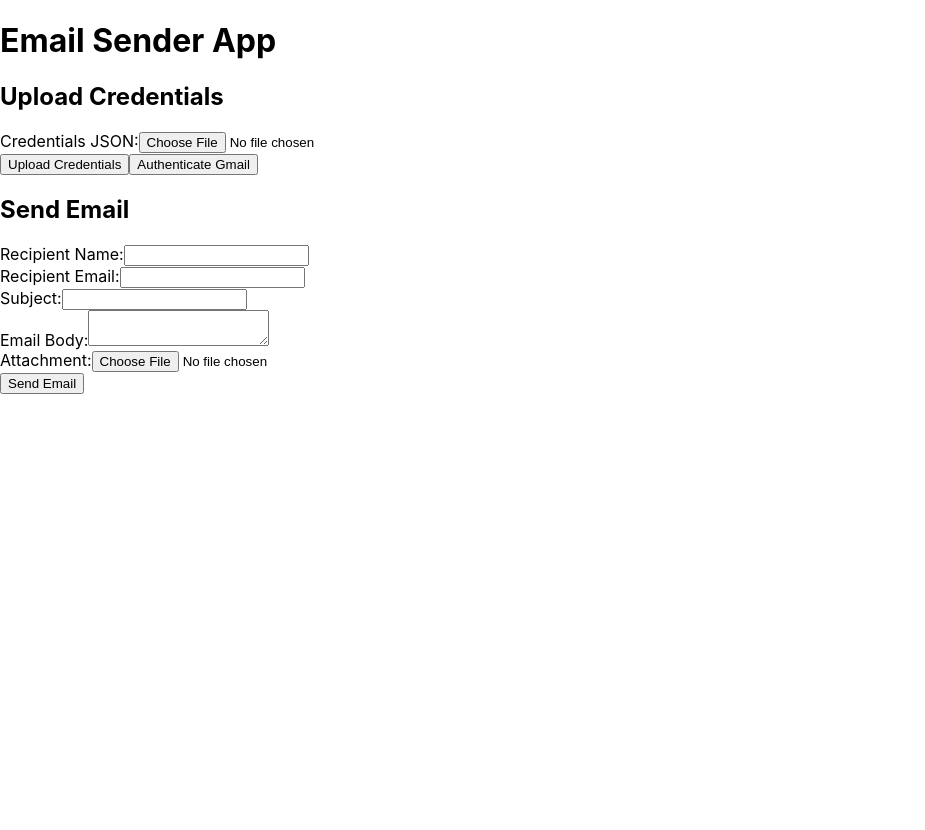
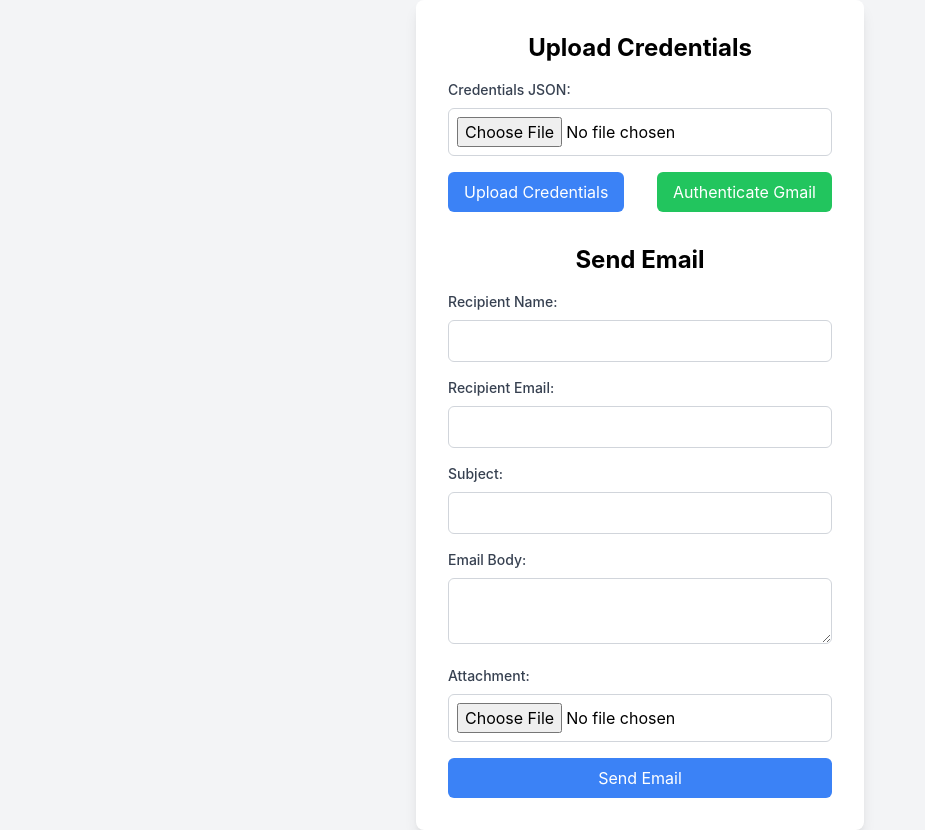
Before and after one commit to amareshgoshika/mail-hub-ui, a React (Create React App) app: page / in a window 1280 px wide. Shown: the whole page, without its empty margins (0-925 px from the left). Before the commit the page ends 800 px from the top, so only its background shows below. Built offline with nearby package versions, Linux system fonts and the light colour scheme.

Commit message:
Tailwind

```diff
--- a/package.json
+++ b/package.json
@@ -37,5 +37,10 @@
       "last 1 firefox version",
       "last 1 safari version"
     ]
+  },
+  "devDependencies": {
+    "autoprefixer": "^10.4.20",
+    "postcss": "^8.4.49",
+    "tailwindcss": "^3.4.17"
   }
 }
--- a/src/App.js
+++ b/src/App.js
@@ -4,7 +4,6 @@
 function App() {
   return (
     <div className="App">
-      <h1>Email Sender App</h1>
       <EmailForm />
     </div>
   );
--- a/src/components/EmailForm.js
+++ b/src/components/EmailForm.js
@@ -71,41 +71,98 @@
   };
 
   return (
-    <div>
-      <form onSubmit={handleFileSubmit}>
-        <h2>Upload Credentials</h2>
-        <div>
-          <label>Credentials JSON:</label>
-          <input type="file" name="credentials" onChange={handleFileChange} required />
+    <div className="flex justify-center items-center min-h-screen bg-gray-100">
+      <div className="bg-white p-8 rounded-lg shadow-lg w-full max-w-md">
+        {/* Upload Credentials Form */}
+        <form onSubmit={handleFileSubmit} className="mb-8">
+          <h2 className="text-2xl font-bold text-center mb-4">Upload Credentials</h2>
+          <div className="mb-4">
+            <label className="block text-sm font-medium text-gray-700">Credentials JSON:</label>
+            <input
+              type="file"
+              name="credentials"
+              onChange={handleFileChange}
+              required
+              className="w-full mt-2 p-2 border border-gray-300 rounded-md"
+            />
           </div>
-        <button type="submit">Upload Credentials</button>
-        <button type="button" onClick={handleAuth}>Authenticate Gmail</button>
+          <div className="flex justify-between">
+            <button
+              type="submit"
+              className="bg-blue-500 text-white px-4 py-2 rounded-md hover:bg-blue-600 transition"
+            >
+              Upload Credentials
+            </button>
+            <button
+              type="button"
+              onClick={handleAuth}
+              className="bg-green-500 text-white px-4 py-2 rounded-md hover:bg-green-600 transition"
+            >
+              Authenticate Gmail
+            </button>
+          </div>
         </form>
 
+        {/* Send Email Form */}
         <form onSubmit={handleSubmit}>
-        <h2>Send Email</h2>
-        <div>
-          <label>Recipient Name:</label>
-          <input type="text" name="recipientName" onChange={handleInputChange} required />
+          <h2 className="text-2xl font-bold text-center mb-4">Send Email</h2>
+          <div className="mb-4">
+            <label className="block text-sm font-medium text-gray-700">Recipient Name:</label>
+            <input
+              type="text"
+              name="recipientName"
+              onChange={handleInputChange}
+              required
+              className="w-full mt-2 p-2 border border-gray-300 rounded-md"
+            />
           </div>
-        <div>
-          <label>Recipient Email:</label>
-          <input type="email" name="recipientEmail" onChange={handleInputChange} required />
+          <div className="mb-4">
+            <label className="block text-sm font-medium text-gray-700">Recipient Email:</label>
+            <input
+              type="email"
+              name="recipientEmail"
+              onChange={handleInputChange}
+              required
+              className="w-full mt-2 p-2 border border-gray-300 rounded-md"
+            />
           </div>
-        <div>
-          <label>Subject:</label>
-          <input type="text" name="subject" onChange={handleInputChange} required />
+          <div className="mb-4">
+            <label className="block text-sm font-medium text-gray-700">Subject:</label>
+            <input
+              type="text"
+              name="subject"
+              onChange={handleInputChange}
+              required
+              className="w-full mt-2 p-2 border border-gray-300 rounded-md"
+            />
           </div>
-        <div>
-          <label>Email Body:</label>
-          <textarea name="emailBody" onChange={handleInputChange} required />
+          <div className="mb-4">
+            <label className="block text-sm font-medium text-gray-700">Email Body:</label>
+            <textarea
+              name="emailBody"
+              onChange={handleInputChange}
+              required
+              className="w-full mt-2 p-2 border border-gray-300 rounded-md"
+            />
           </div>
-        <div>
-          <label>Attachment:</label>
-          <input type="file" name="attachment" onChange={handleFileChange} required />
+          <div className="mb-4">
+            <label className="block text-sm font-medium text-gray-700">Attachment:</label>
+            <input
+              type="file"
+              name="attachment"
+              onChange={handleFileChange}
+              required
+              className="w-full mt-2 p-2 border border-gray-300 rounded-md"
+            />
           </div>
-        <button type="submit">Send Email</button>
+          <button
+            type="submit"
+            className="bg-blue-500 text-white px-4 py-2 rounded-md w-full hover:bg-blue-600 transition"
+          >
+            Send Email
+          </button>
         </form>
+      </div>
     </div>
   );
 }
--- a/src/index.css
+++ b/src/index.css
@@ -1,3 +1,7 @@
+@tailwind base;
+@tailwind components;
+@tailwind utilities;
+
 body {
   margin: 0;
   font-family: -apple-system, BlinkMacSystemFont, 'Segoe UI', 'Roboto', 'Oxygen',
--- /dev/null
+++ b/tailwind.config.cjs
@@ -0,0 +1,43 @@
+/** @type {import('tailwindcss').Config}*/
+module.exports = {
+  darkMode: "class",
+  content: ["./index.html", "./src/**/*.{js,ts,jsx,tsx}"],
+  theme: {
+    container: {
+      center: true,
+      padding: "0.5rem",
+      screens: {
+        "2xl": "1535px",
+        xl: "1279px",
+        lg: "1023px",
+        sm: "639px",
+        md: "767px",
+      },
+      maxWidth: "100%",
+    },
+
+    screens: {
+      "2xl": { max: "1535px" },
+      // => @media (max-width: 1535px) { ... }
+
+      xl: { max: "1279px" },
+      // => @media (max-width: 1279px) { ... }
+
+      lg: { max: "1023px" },
+      // => @media (max-width: 1023px) { ... }
+
+      md: { max: "836px" },
+      // => @media (max-width: 767px) { ... }
+
+      sm: { max: "639px" },
+      // => @media (max-width: 639px) { ... }
+      exsm: { max: "380px" },
+    },
+    extend: {
+      colors: {
+        "text-yellow-500": "#ffc312",
+      },
+    },
+  },
+  plugins: [],
+};
--- /dev/null
+++ b/tailwind.config.js
@@ -0,0 +1,43 @@
+/** @type {import('tailwindcss').Config}*/
+module.exports = {
+  darkMode: "class",
+  content: ["./index.html", "./src/**/*.{js,ts,jsx,tsx}"],
+  theme: {
+    container: {
+      center: true,
+      padding: "0.5rem",
+      screens: {
+        "2xl": "1535px",
+        xl: "1279px",
+        lg: "1023px",
+        sm: "639px",
+        md: "767px",
+      },
+      maxWidth: "100%",
+    },
+
+    screens: {
+      "2xl": { max: "1535px" },
+      // => @media (max-width: 1535px) { ... }
+
+      xl: { max: "1279px" },
+      // => @media (max-width: 1279px) { ... }
+
+      lg: { max: "1023px" },
+      // => @media (max-width: 1023px) { ... }
+
+      md: { max: "836px" },
+      // => @media (max-width: 767px) { ... }
+
+      sm: { max: "639px" },
+      // => @media (max-width: 639px) { ... }
+      exsm: { max: "380px" },
+    },
+    extend: {
+      colors: {
+        "text-yellow-500": "#ffc312",
+      },
+    },
+  },
+  plugins: [],
+};
```
Also changed, not shown: 2 other files (tests, documents, lock files or other folders). Lines whose indentation alone changed are shown as unchanged.
